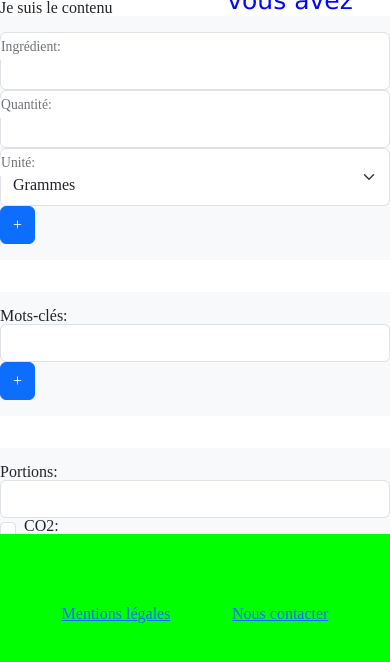
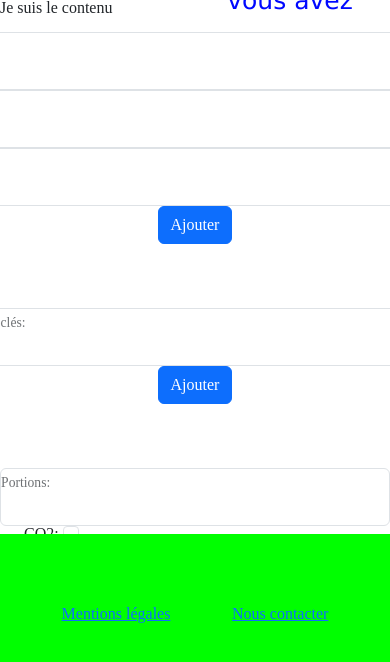
Before and after one commit to ClemBlue/fils-rouge-poec, a Symfony app: template templates/base.html.twig in a window 390 px wide; the page is wider, and only the part inside the window is pictured. Shown: the part 150-812 px from the top of that part. Run offline with Twig, Linux system fonts and the light colour scheme; the template is opened without the code that fills it, so the values that code supplies are empty; some libraries are stand-ins or nearby versions; grey boxes are pictures that could not be loaded.

Commit message:
mise en forme du formulaire

```diff
--- a/public/css/main.css
+++ b/public/css/main.css
@@ -43,35 +43,15 @@ table {
 	border-spacing: 0;
 }
 
-
-/* perso */
-
+/*********/
+/* PERSO */
+/*********/
 :root {
     --main-background-color: grey;
     --main-text-color: black;
 }
 
-.flex{
-    display: flex;
-    flex-direction: row;
-}
-
-#liste_ingredients, #liste_mots_cles{
-    max-height: 10rem;
-    overflow: auto;
-}
-
-footer {
-    position: absolute;
-    bottom: 0;
-    width: 100%;
-    height: 10rem;            /* Footer height */
-    background-color: lime;
-    display: flex;
-    align-items: center;
-    justify-content: space-evenly;
-}
-
+/* Style du Header */
 header {
     color :rgb(0, 8, 255);
     background-color: rgb(84, 228, 84);
@@ -81,16 +61,87 @@ header {
     font-size: 25px;
     align-items: center;
     height: 150px;
-
-
 }
 header h1{
     text-align: center;
     margin: 0 auto;
-
 }
-
 header img{
     width: 150px;
     margin: 20px;
 }
+
+/* Style du body */
+.flex{
+    display: flex;
+    align-items: center;
+    justify-content: space-around;
+}
+form{
+    display: flex;
+    flex-direction: column;
+    justify-content: center;
+    align-items: center;
+}
+.form-check-input{
+    margin-top: 0;
+}
+.form-check .form-check-input{
+    margin: 0;
+    float: none;
+}
+.bg-light{
+    background-color: white !important;
+}
+.bg-success{
+    background-color: white !important;
+}
+.s5{
+    width: 50rem;
+}
+.s3{
+    width: 30rem;
+}
+.col-md-3 {
+    text-align: center;
+}
+#liste_ingredients, #liste_mots_cles{
+    max-height: 10rem;
+    overflow: auto;
+}
+#liste_mots_cles{
+    display: flex;
+    align-items: center;
+    justify-content: space-around;
+    flex-wrap: wrap;
+}
+.mot-cle{
+    display: flex;
+    flex-direction: row;
+    width: 25%;
+    padding: 1rem;
+    justify-content: space-around;
+    align-items: center;
+    margin: 0 1rem;
+}
+.mot-cle p{
+    margin-right: 1rem;
+}
+.form-floating>.form-control-plaintext~label::after, .form-floating>.form-control:focus~label::after, .form-floating>.form-control:not(:placeholder-shown)~label::after, .form-floating>.form-select~label::after {
+    background: none;
+}
+.btn{
+    padding: none;
+}
+
+/* Style du Footer */
+footer {
+    position: absolute;
+    bottom: 0;
+    width: 100%;
+    height: 10rem;/* Footer height */
+    background-color: lime;
+    display: flex;
+    align-items: center;
+    justify-content: space-evenly;
+}
--- a/public/js/main.js
+++ b/public/js/main.js
@@ -10,14 +10,14 @@ $(document).ready(function() {
         // Création de la structure HTML de l'ingrédient avec les boutons Supprimer et Modifier
         var nouvelIngredient = $('<div class="ingredient flex"><p>' + ingredient + ' ' + quantite + ' ' + unite + '</p></div>');
 
-        var boutonSupprimer = $('<button>Supprimer</button>').click(function() {
+        var boutonSupprimer = $('<button class="btn btn-primary">Supprimer</button>').click(function() {
             // Suppression visuelle de l'ingrédient et suppression de l'élément correspondant dans la liste JavaScript
             var index = $(this).parent().index();
             $(this).parent().remove();
             listeIngredients.splice(index, 1);
         });
 
-        var boutonModifier = $('<button>Modifier</button>').click(function() {
+        var boutonModifier = $('<button class="btn btn-primary">Modifier</button>').click(function() {
             ingredientAModifierIndex = $(this).parent().index(); // Stocke l'index de l'ingrédient à modifier
 
             // Affiche une modale pour modifier l'ingrédient
@@ -44,7 +44,7 @@ $(document).ready(function() {
         $('#liste_mots_cles').empty();
 
         listeMotsCles.forEach(function(motCle) {
-            var nouvelElement = $('<div class="mot-cle"><p>' + motCle + '</p><button class="supprimer">Supprimer</button></div>');
+            var nouvelElement = $('<div class="mot-cle"><p>' + motCle + '</p><button class="supprimer btn btn-primary">Supprimer</button></div>');
 
             nouvelElement.find('.supprimer').click(function() {
                 var index = $(this).parent().index();
--- a/templates/components/ingredientForm.html.twig
+++ b/templates/components/ingredientForm.html.twig
@@ -1,7 +1,7 @@
 <form id="formIngredient" method="post" {#action="{{ path('votre_route_pour_traiter_le_formulaire') }}"#}>
 
     <!-- Première section avec des champs d'ingrédients -->
-    <div class="row bg-light py-3 mb-3">
+    <div class="row bg-light py-3 mb-3 flex s5">
         <div class="col-md-3 form-floating">
             <input type="text" class="form-control" id="ingredient" name="ingredient">
             <label for="ingredient">Ingrédient:</label>
@@ -21,47 +21,48 @@
             <label for="unite">Unité:</label>
         </div>
         <div class="col-md-3">
-            <button class="btn btn-primary" id="ajouter" type="button">+</button>
+            <button class="btn btn-primary" id="ajouter" type="button">Ajouter</button>
         </div>
     </div>
 
     <!-- Div pour la liste des ingrédients ajoutés -->
-    <div id="liste_ingredients" class="bg-success mb-3">
+    <div id="liste_ingredients" class="bg-success mb-3 s5">
         <!-- La liste des ingrédients ajoutés apparaîtra ici -->
     </div>
 
     <!-- Deuxième section avec des mots-clés -->
-    <div class="row bg-light py-3 mb-3">
-        <div class="col-md-9">
+    <div class="row bg-light py-3 mb-3 flex s3">
+        <div class="col-md-9 form-floating">
+            <input type="text" class="form-control" id="mots_cles" name="mots_cles">
             <label for="mots_cles">Mots-clés:</label>
-            <input type="text" class="form-control" id="mots_cles" name="mots_cles">
         </div>
         <div class="col-md-3">
-            <button class="btn btn-primary" id="ajouterMotCle" type="button">+</button>
+            <button class="btn btn-primary" id="ajouterMotCle" type="button">Ajouter</button>
         </div>
     </div>
 
     <!-- Div pour la liste des mots-clés ajoutés -->
-    <div id="liste_mots_cles" class="bg-purple mb-3">
+    <div id="liste_mots_cles" class="bg-purple mb-3 s3">
         <!-- La liste des mots-clés ajoutés apparaîtra ici -->
     </div>
 
     <!-- Troisième section avec des champs de portions, CO2 et calories -->
-    <div class="row bg-light py-3 mb-3">
-        <div class="col-md-4">
+    <div class="row bg-light py-3 mb-3 flex">
+        <div class="col-md-4 form-floating">
+            <input type="number" class="form-control" id="portions" name="portions">
             <label for="portions">Portions:</label>
-            <input type="number" class="form-control" id="portions" name="portions">
         </div>
         <div class="col-md-4">
             <div class="form-check">
+                <label class="form-check-label" for="co2">CO2:</label>
                 <input class="form-check-input" type="checkbox" id="co2" name="co2">
-                <label class="form-check-label" for="co2">CO2:</label>
+
             </div>
         </div>
         <div class="col-md-4">
             <div class="form-check">
+                <label class="form-check-label" for="calorie">Calorie:</label>
                 <input class="form-check-input" type="checkbox" id="calorie" name="calorie">
-                <label class="form-check-label" for="calorie">Calorie:</label>
             </div>
         </div>
     </div>
@@ -76,13 +77,13 @@
 <div class="modal" id="modal" style="display: none;">
     <form id="modifierForm">
         <div class="modal-content">
+
+            <input type="text" class="form-control" id="modifierIngredient" name="modifierIngredient"><br>
             <label for="modifierIngredient">Ingrédient:</label>
-            <input type="text" class="form-control" id="modifierIngredient" name="modifierIngredient"><br>
 
+            <input type="text" class="form-control" id="modifierQuantite" name="modifierQuantite"><br>
             <label for="modifierQuantite">Quantité:</label>
-            <input type="text" class="form-control" id="modifierQuantite" name="modifierQuantite"><br>
 
-            <label for="modifierUnite" class="form-label">Unité:</label>
             <select class="form-select" id="modifierUnite" name="modifierUnite">
                 <option value="grammes">Grammes</option>
                 <option value="millilitres">Millilitres</option>
@@ -90,6 +91,7 @@
                 <option value="cuillères à café">Cuillères à café</option>
                 <option value="nombre">Nombre</option>
             </select>
+            <label for="modifierUnite" class="form-label">Unité:</label>
 
             <input type="submit" class="btn btn-primary" value="Modifier">
         </div>
```
